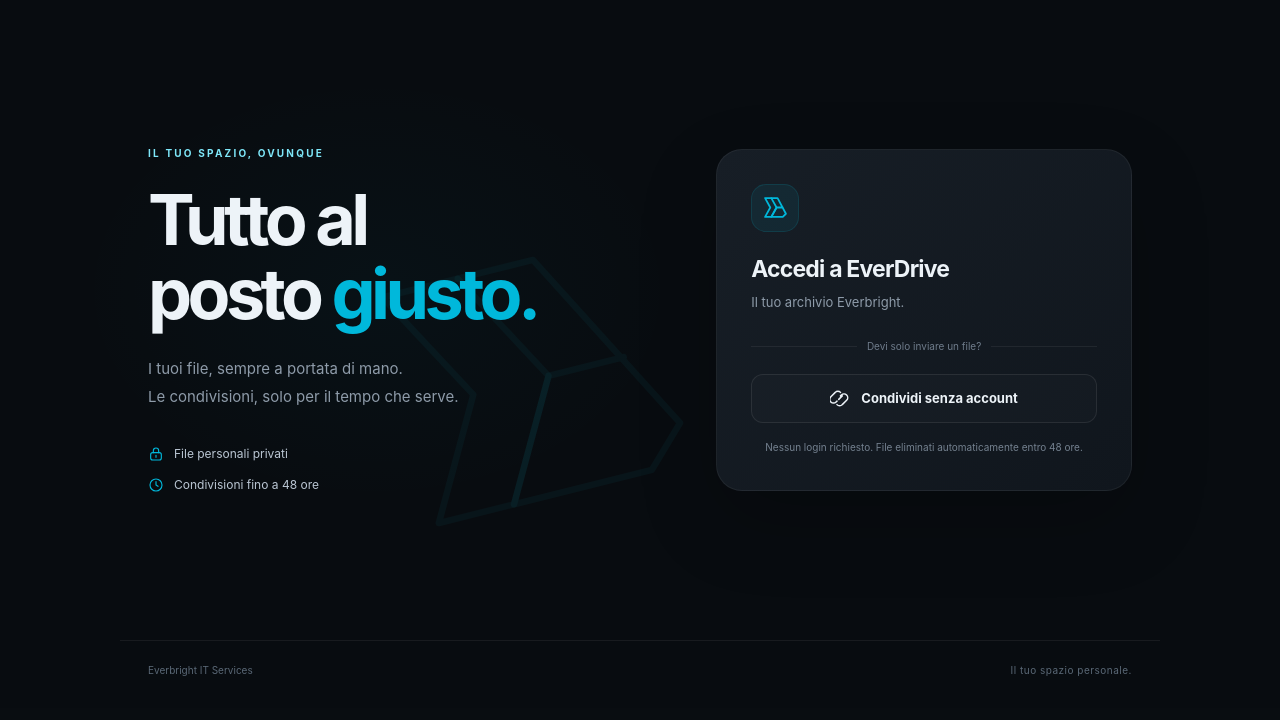
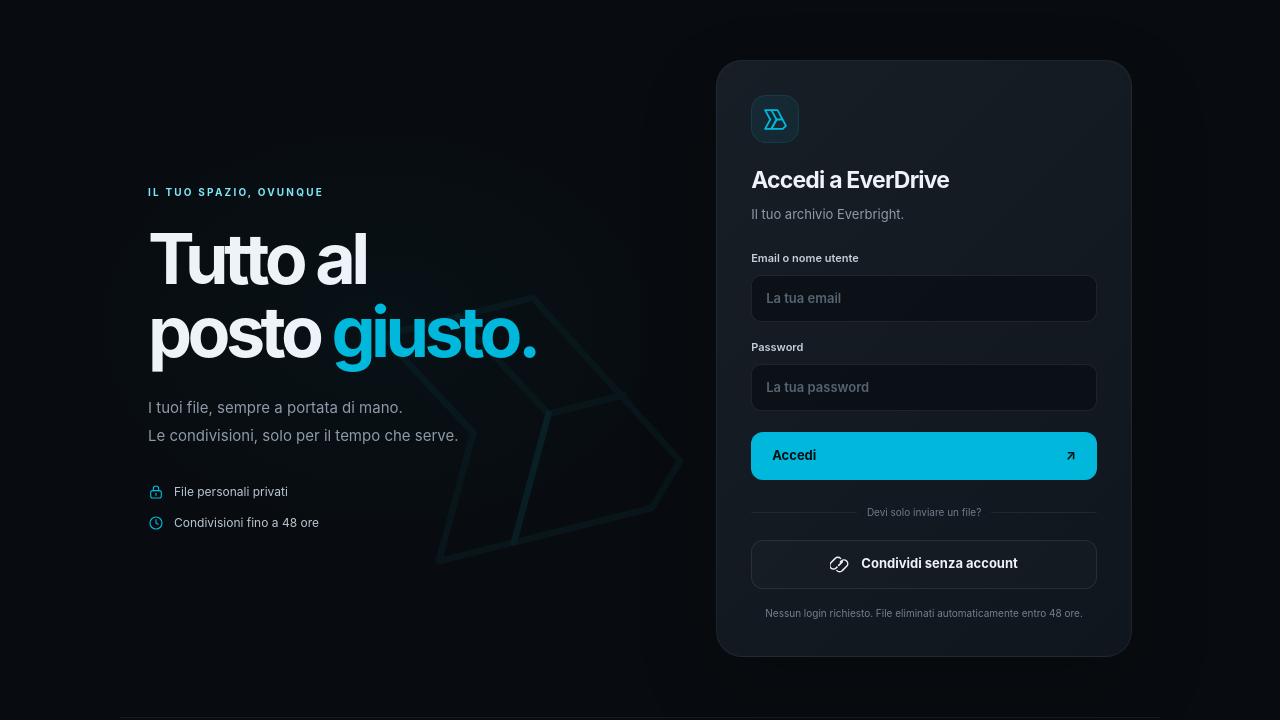
Before and after one commit to Aptul9/everdrive, a Django app: page /login/ in a window 1280 px wide. Shown: the part 92-812 px from the top of the page. Before the commit the page ends 768 px from the top, so only its background shows below. Run offline with Django 5.2, Linux system fonts and the light colour scheme; data that the repository does not hold is empty.

Commit message:
feat(auth): sign in on the app's own form, verified by EverID

```diff
--- a/drive/urls.py
+++ b/drive/urls.py
@@ -5,7 +5,6 @@ urlpatterns = [
     path("", views.home, name="home"),
     path("login/", views.login_view, name="login"),
     path("logout/", views.logout_view, name="logout"),
-    path("oidc/login/", views.everid_login, name="oidc_authentication_init"),
     path("oidc/callback", views.EverIDCallbackView.as_view(), name="oidc_authentication_callback"),
     path("anonymous/", views.anonymous, name="anonymous"),
     path("healthz/", views.health, name="health"),
--- a/templates/login.html
+++ b/templates/login.html
@@ -14,7 +14,12 @@
     <h2 id="login-title">Accedi a EverDrive</h2>
     <p class="muted">Il tuo archivio Everbright.</p>
     {% if error %}<p class="form-error" role="alert">{{ error }}</p>{% endif %}
-    {% if sso %}<a class="primary full" href="/oidc/login/">Accedi</a>{% endif %}
+    <form method="post" class="login-form">
+      {% csrf_token %}
+      <label>Email o nome utente<input name="email" type="text" autocomplete="username" autocapitalize="none" spellcheck="false" required maxlength="254" placeholder="La tua email" data-testid="login-email"></label>
+      <label>Password<input name="password" type="password" autocomplete="current-password" required maxlength="1024" placeholder="La tua password" data-testid="login-password"></label>
+      <button class="primary full" type="submit" data-testid="login-submit">Accedi <span aria-hidden="true">↗</span></button>
+    </form>
     <div class="separator"><span>Devi solo inviare un file?</span></div>
     <a class="secondary full" href="/anonymous/" data-testid="anonymous-entry"><svg><use href="#i-link"/></svg>Condividi senza account</a>
     <p class="fine-print">Nessun login richiesto. File eliminati automaticamente entro 48 ore.</p>
```
Also changed, not shown: .github/workflows/ci-cd.yml, storage/everid.py, storage/tests.py, storage/views.py, 1 other file.
